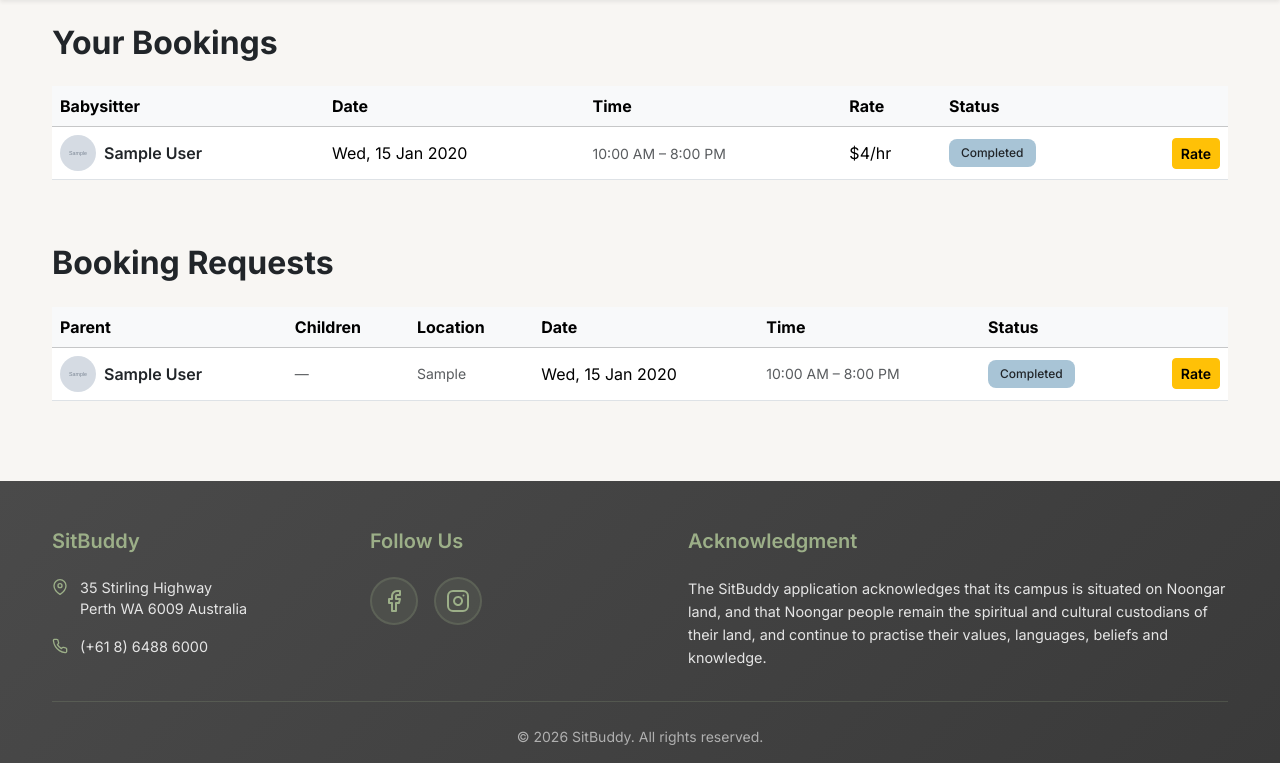
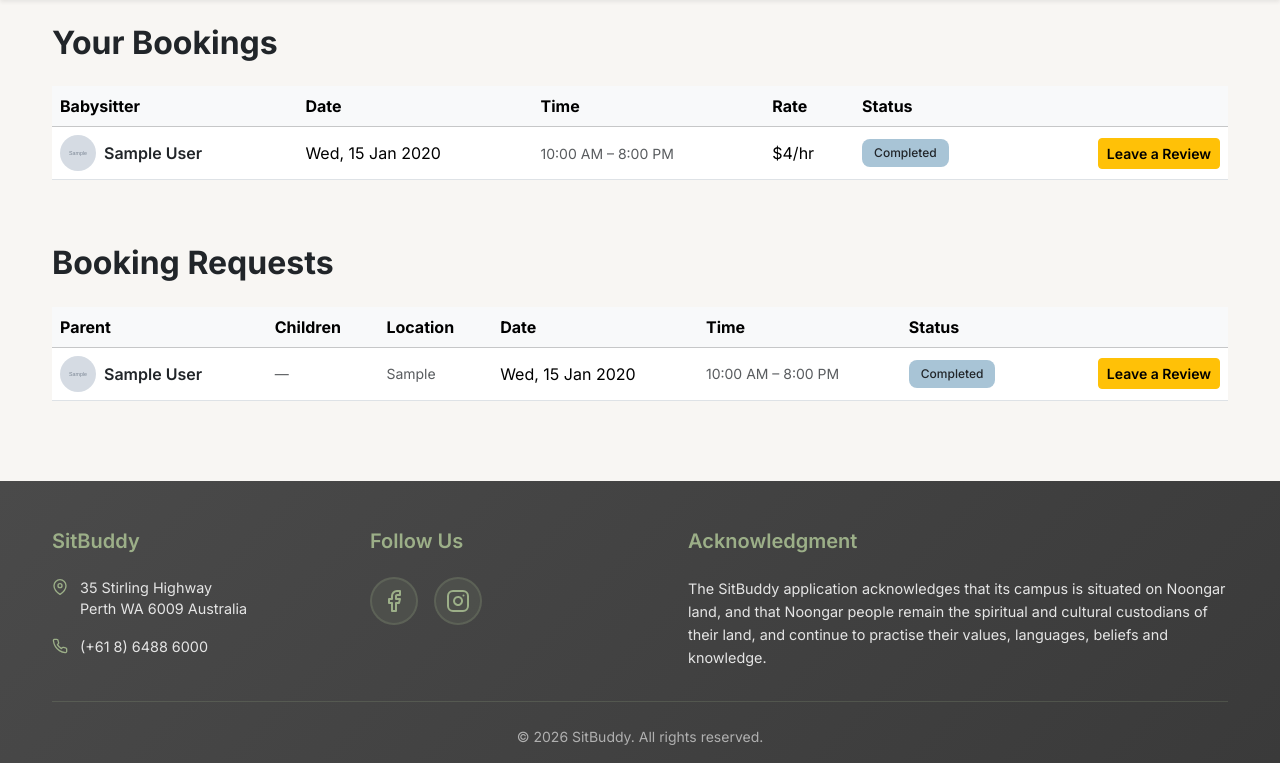
Before and after one commit to christineoen/CITS5505-Group-Project, a Flask app: page /bookings in a window 1280 px wide. Shown: the part 90-853 px from the top of the page. Run offline with Flask 3, Linux system fonts and the light colour scheme; a user stored in the database is signed in; tables that the repository leaves empty hold one stand-in row (values such as "Sample post"); grey boxes marked "Sample" are stand-in pictures; some libraries are stand-ins or nearby versions.

Commit message:
rating to review wording

```diff
--- a/templates/bookings.html
+++ b/templates/bookings.html
@@ -95,7 +95,7 @@
             <button type="button" class="btn btn-warning btn-sm fw-semibold"
                     data-bs-toggle="modal" data-bs-target="#rateModal"
                     data-booking-id="{{ b.id }}"
-                    data-ratee-name="{{ b.babysitter.user.name }}">Rate</button>
+                    data-ratee-name="{{ b.babysitter.user.name }}">Leave a Review</button>
             {% else %}
             <span class="text-warning">
                 {% set r = namespace(rating=none) %}
@@ -167,7 +167,7 @@
             <button type="button" class="btn btn-warning btn-sm fw-semibold"
                     data-bs-toggle="modal" data-bs-target="#rateModal"
                     data-booking-id="{{ b.id }}"
-                    data-ratee-name="{{ b.parent.user.name }}">Rate</button>
+                    data-ratee-name="{{ b.parent.user.name }}">Leave a Review</button>
             {% else %}
             <span class="text-warning">
                 {% set r = namespace(rating=none) %}
@@ -197,8 +197,8 @@
         <div class="modal-content border-0 shadow-lg rounded-4">
             <div class="modal-header border-0 pb-0 px-4 pt-4">
                 <div>
-                    <h5 class="modal-title fw-bold mb-1" id="rateModalLabel">Rate Your Experience</h5>
-                    <p class="text-muted small mb-0">Rating <span id="ratee-name-display" class="fw-semibold text-dark"></span></p>
+                    <h5 class="modal-title fw-bold mb-1" id="rateModalLabel">Leave a Review</h5>
+                    <p class="text-muted small mb-0">Reviewing <span id="ratee-name-display" class="fw-semibold text-dark"></span></p>
                 </div>
                 <button type="button" class="btn-close" data-bs-dismiss="modal" aria-label="Close"></button>
             </div>
@@ -243,7 +243,7 @@
                         <svg xmlns="http://www.w3.org/2000/svg" width="16" height="16" fill="currentColor" class="bi bi-star-fill me-1" viewBox="0 0 16 16">
                             <path d="M3.612 15.443c-.386.198-.824-.149-.746-.592l.83-4.73L.173 6.765c-.329-.314-.158-.888.283-.95l4.898-.696L7.538.792c.197-.39.73-.39.927 0l2.184 4.327 4.898.696c.441.062.612.636.282.95l-3.522 3.356.83 4.73c.078.443-.36.79-.746.592L8 13.187l-4.389 2.256z"/>
                         </svg>
-                        Submit Rating
+                        Submit Review
                     </button>
                 </div>
             </form>
```
